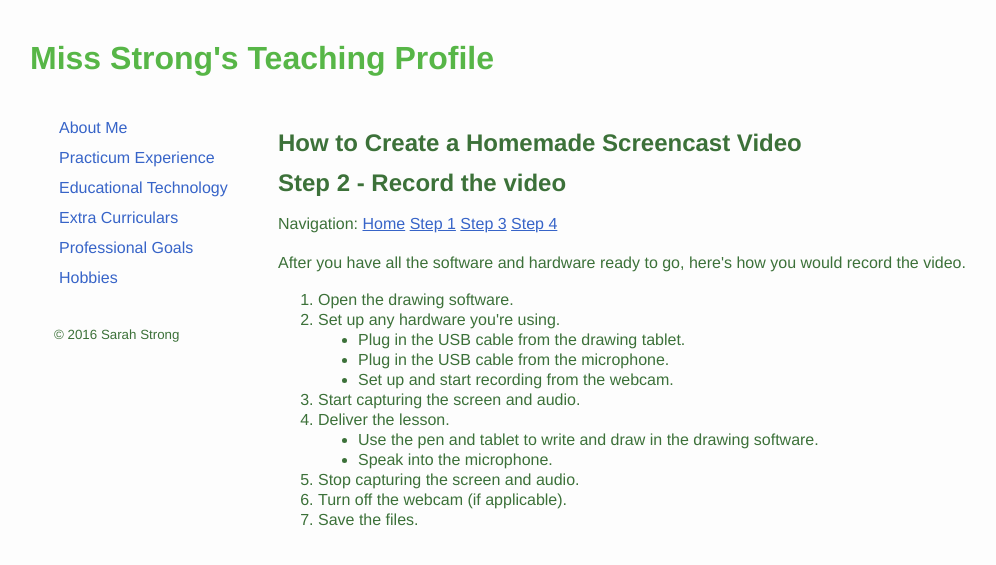
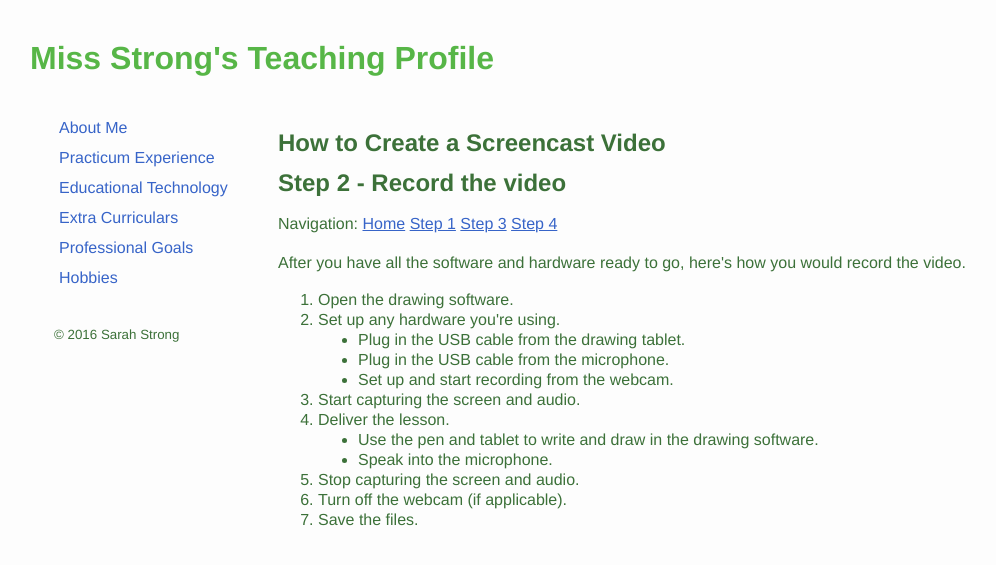
Before and after one commit to sarahstrong314/sarahstrong.ca, a Jekyll site: the page built from screencast-videos-step-2.html, in a window 1280 px wide. Shown: the top 565 px of the page, without its empty margins (26-1022 px from the left). Built offline with Jekyll 4.4.1, drawn with Linux system fonts in a browser that asks for light colours; nearby versions of some CDN libraries; library files that are not in the unit come from our copies; Markdown is read by kramdown in place of the engine named in the settings.

Commit message:
Fixed typos in screencast video section

```diff
--- a/screencast-videos-step-2.html
+++ b/screencast-videos-step-2.html
@@ -5,7 +5,7 @@ title: Screencast Videos
 
 <div id="Screencast Videos Step 2">
 
-<h2>How to Create a Homemade Screencast Video</h2>
+<h2>How to Create a Screencast Video</h2>
 
 <h2>Step 2 - Record the video</h2>
 
```
